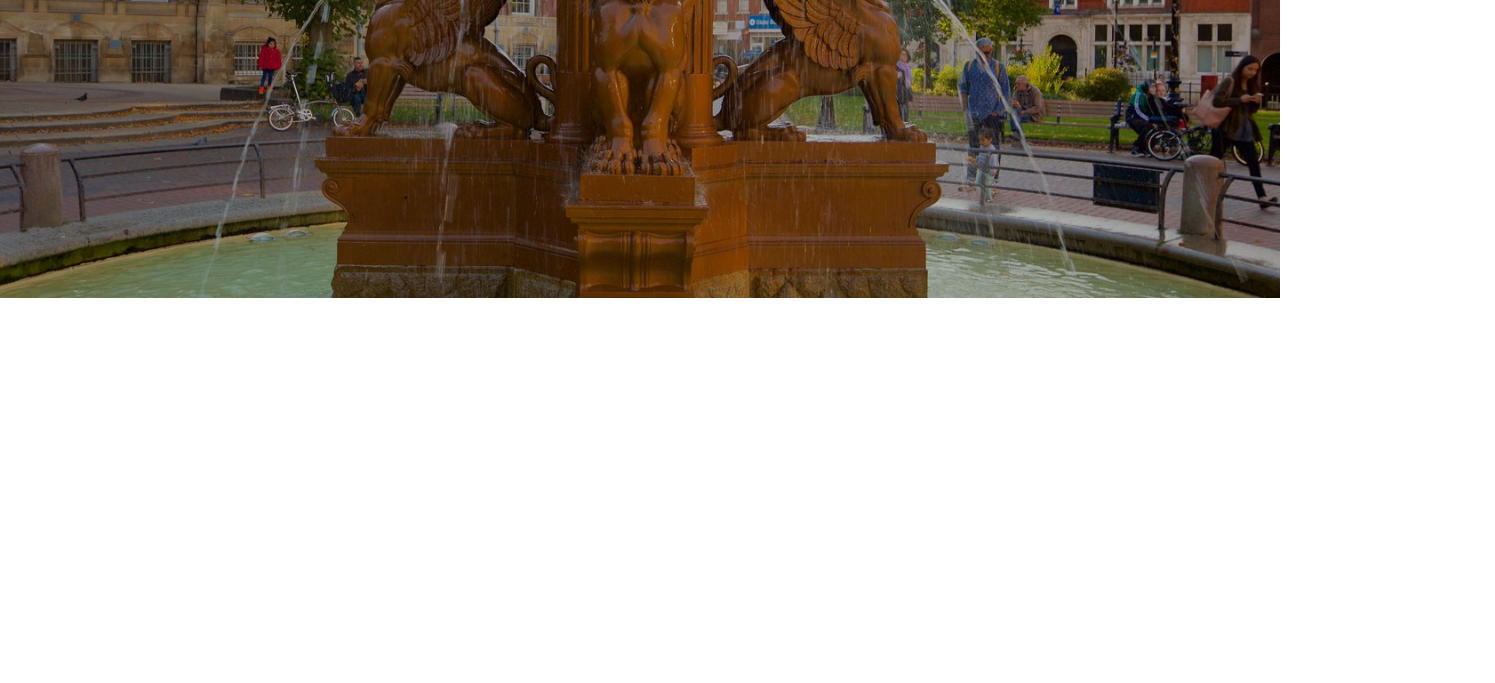
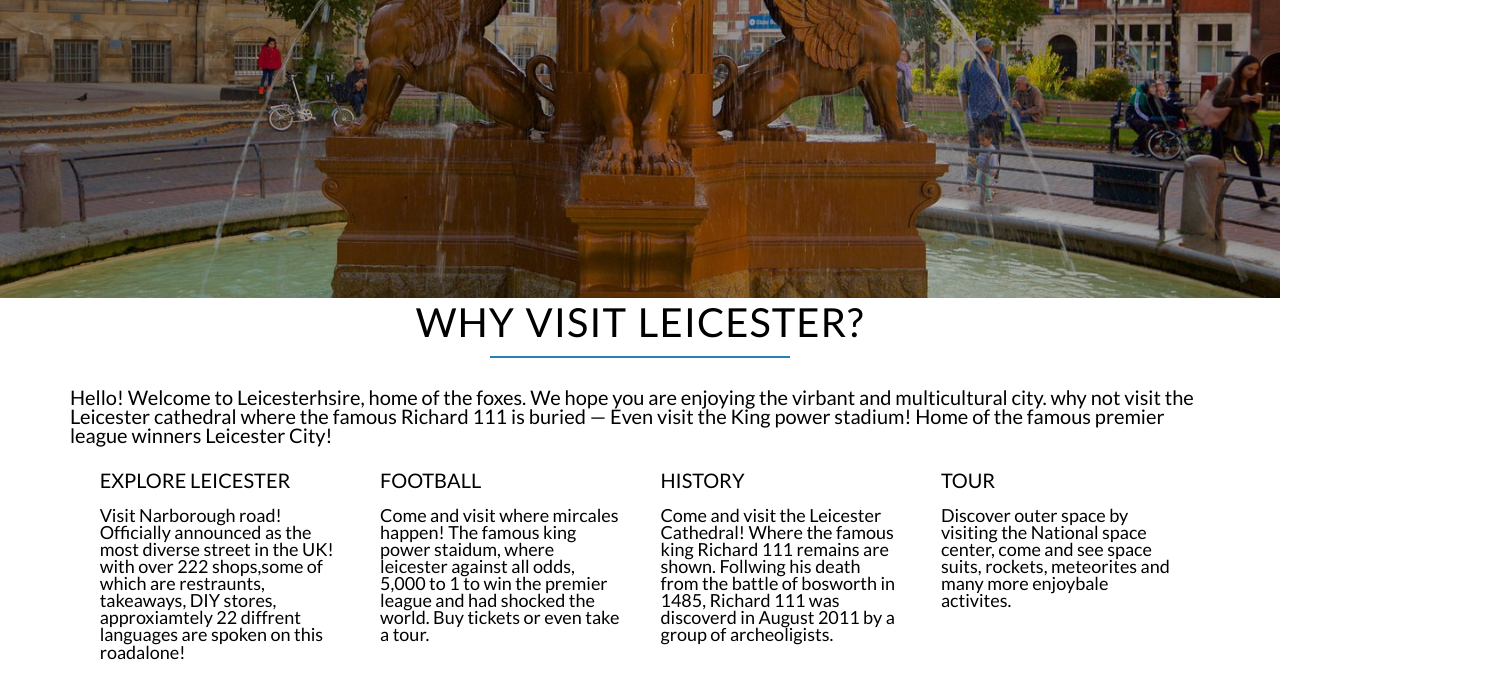
Before and after one commit to kasimbutt/Website, a plain HTML site: page index.html in a window 1280 px wide. Shown: the part 502-1185 px from the top of the page, 1495 px wide, since content can reach past the window. Before the commit the page ends 800 px from the top, so only its background shows below. Drawn offline with Linux system fonts and the light colour scheme.

Commit message:
Added Sections.
Added a section in webpage used with grids and columns. Inserted text and used css for effective text display and allignment.

```diff
--- a/css/Grid.css
+++ b/css/Grid.css
@@ -106,7 +106,7 @@
 }
 
 .span-1-of-4 {
-	width: 23.8%;
+	width: 23%;
 }
 
 
--- a/css/style.css
+++ b/css/style.css
@@ -10,24 +10,84 @@ html {
   font-size: 20px;
   font-weight: 300;
   font-family: 'Lato', 'sans-serif';
-  text-rendering: optimizeLegibility;
+
+  overflow-x: hidden;/*thi stops the scrolling*/
 }
 
+/*Reuse*/
 .row {
   max-width: 1140px;
   margin: 0 auto;
 }
+
+/*section- creates more white space for both sides of webpage{
+  padding: 80px 0;
+}*/
+
+.box {
+  padding: 1%;
+}
+
+
+/*Reuse*/
+
+/*Headings*/
+h1,
+h2,
+h3 {
+  font-weight: 300;
+  text-transform: uppercase;
+
+}
+
+
 
 h1 {
   margin: 0;
   margin-bottom: 20px;
   color: #fff;
   font-size: 200%;
-  font-weight: bold;
   text-transform: uppercase;
   letter-spacing: 1px;
   word-spacing: 3px;
+  letter-spacing: 1px;
 }
+
+h2 {
+  font-size: 200%;
+  word-spacing: 2px;
+  text-align: center;
+  margin-bottom: 30px;
+  letter-spacing: 1px;
+}
+
+h2:after {
+  display: block;
+  height: 2px;
+  background-color: #2980b9;
+  content: " ";
+  width: 300px;
+  margin: 0 auto;
+  margin-top:10px;
+}
+
+h3 {
+  font-size: 100%;
+  margin-bottom: 15px;
+}
+/*Headings*/
+
+/*Paragraph text */
+.visit-text {
+  line-height: 95%;
+  width: 100%;
+}
+
+.box p {
+  font-size: 90%;
+  line-height: 95%;
+}
+
 
 /*Header*/
 header {
@@ -41,8 +101,8 @@ header {
   position: absolute;
   color: blue;
   width: 1140px;
-  top: 50%;
-  left: 50%;
+  top: 45%;
+  left: 30%;
   transform: translate(-25%, -25%);
 }
 /*Header*/
@@ -59,7 +119,7 @@ header {
   text-decoration: none;
   border-radius: 200px;
   color: #fff;
-  border 1px solid;
+
    border: none;
    padding: 15px 32px;
    text-align: center;
@@ -76,7 +136,7 @@ header {
 
 .btn-first:link,
 .btn-first:visited {
-  background-color: #2ecc71;
+  background-color: #9932CC;
   border: 1px solid #fff;
   margin-right: 15px;
 
@@ -85,7 +145,7 @@ header {
 .btn-second:link,
 .btn-second:visited {
   border: 1px solid #fff;
-  background-color: #2ecc71;
+  background-color: #9932CC;
 }
 /*end of button css*/
 
@@ -105,7 +165,7 @@ header {
 
 .nav-bar li a:link,
 .nav-bar li a:visited {
-  color:;
+
   padding: 8px 0;
   text-decoration: none;
   text-transform: uppercase;
--- a/index.html
+++ b/index.html
@@ -20,15 +20,64 @@
       <li><a href="#">visit leicester</a></li>
       <li><a href="#">History</a></li>
       <li><a href="#">Comments</a></li>
+        <li><a href="#">Map</a></li>
+      </ul>
+  </nav>
 
-  </nav>
+
 <div class="welcome-text-box">
   <h1>Welcome To Leicestershire</h1>
   <a class="btn btn-first" href="#">Enter</a>
   <a class="btn btn-second" href="#">Show me More</a>
 </div>
 </header>
+
+<section class="visit-leicester">
+
+  <div class="row">
+    <h2>Why Visit Leicester?</h2>
+    <p class="visit-text">
+    Hello! Welcome to Leicesterhsire, home of the foxes. We hope you are enjoying the virbant and multicultural city.
+    why not visit the Leicester cathedral where the famous Richard 111 is buried &mdash; Even visit the King power stadium!
+    Home of the famous premier league winners Leicester City!
+  </p>
+  </div>
+
+  <div class="row">
+    <div class="col span-1-of-4 box">
+      <h3>Explore Leicester</h3>
+      <p>
+        Visit Narborough road! Officially announced as the most diverse street in the UK! with over 222 shops,some of which are restraunts, takeaways, DIY stores, approxiamtely 22 diffrent languages are spoken on this roadalone!
+      </p>
+  </div>
+
+
+  <div class="col span-1-of-4 box">
+    <h3>Football</h3>
+    <p>
+      Come and visit where mircales happen! The famous king power staidum, where leicester against all odds, 5,000 to 1 to win the premier league and had shocked the world. Buy tickets or even take a tour.
+    </p>
+</div>
+
+<div class="col span-1-of-4 box">
+  <h3>History</h3>
+  <p>
+    Come and visit the Leicester Cathedral! Where the famous king Richard 111 remains are shown. Follwing his death from the battle of bosworth in 1485, Richard 111 was discoverd in August 2011 by a group of archeoligists.
+  </p>
+</div>
+
+<div class="col span-1-of-4 box">
+  <h3>Tour</h3>
+  <p>
+    Discover outer space by visiting the National space center, come and see space suits, rockets, meteorites and many more enjoybale activites.
+  </p>
+</div>
+
+
+</div>
+
+</section>
+
 </body>
 
-
 </html>
```
